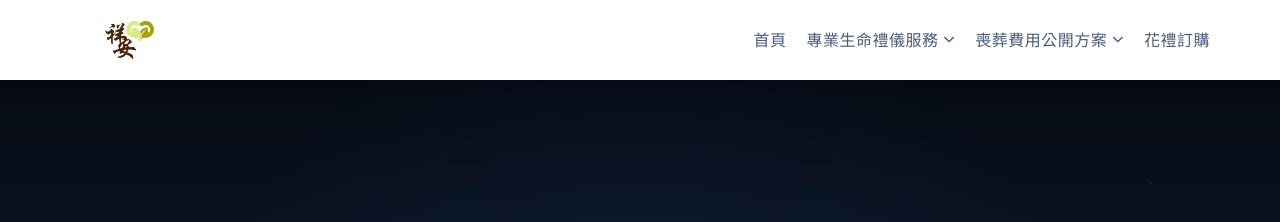
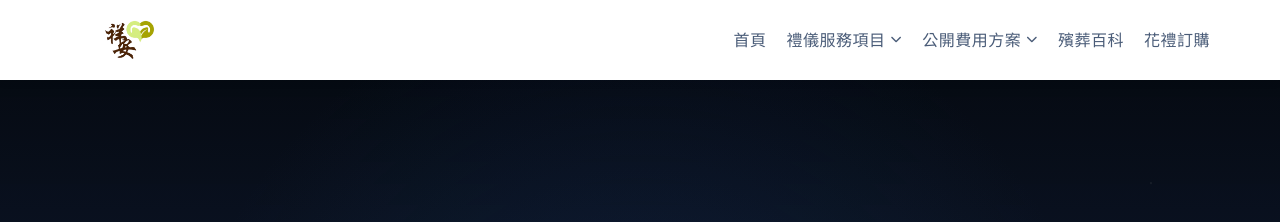
Before and after one commit to Shiangan/Shiangan, a Jekyll site: the page index.html, which Jekyll copies as it is, in a window 1280 px wide. Shown: the top 222 px of the page. Built offline with Jekyll 4.4.1, drawn with Linux system fonts in a browser that asks for light colours; some web fonts are replaced.

Commit message:
Update index.html

```diff
--- a/index.html
+++ b/index.html
@@ -132,7 +132,7 @@
                 <li role="menuitem"><a href="index.html">首頁</a></li>
 
                 <li class="has-dropdown" role="menuitem" aria-haspopup="true">
-            <a href="services.html" class="dropdown-toggle">專業生命禮儀服務 <i class="fas fa-chevron-down"></i></a>
+                    <a href="services.html" class="dropdown-toggle">禮儀服務項目 <i class="fas fa-chevron-down"></i></a>
                     <ul class="submenu">
                         <li><a href="services.html#buddhist-taoist">中式禮儀 (佛/道)</a></li>
                         <li><a href="services.html#western-etiquette">西式禮儀 (基/天)</a></li>
@@ -142,17 +142,20 @@
                 </li>
 
                 <li class="has-dropdown" role="menuitem" aria-haspopup="true">
-            <a href="plans.html" class="dropdown-toggle">喪葬費用公開方案 <i class="fas fa-chevron-down"></i></a>
+                    <a href="plans.html" class="dropdown-toggle">公開費用方案 <i class="fas fa-chevron-down"></i></a>
                     <ul class="submenu">
                         <li><a href="plans.html#basic">國民契約 6.8萬</a></li>
-                <li><a href="plans.html#eighty-eight">中式契約 8.8萬</a></li>
-                <li><a href="plans.html#west">西式契約</a></li>
+                        <li><a href="plans.html#eighty-eight">中式契約 8.8萬起</a></li>
+                        <li><a href="plans.html#sixteen-eight">中式契約 16.8萬起</a></li>
+                        <li><a href="plans.html#west">西式契約方案</a></li>
                     </ul>
                 </li>
 
+                <li role="menuitem"><a href="blog.html">殯葬百科</a></li>
                 <li role="menuitem"><a href="order.html">花禮訂購</a></li>
             </ul>
         </nav>
+
 
 
         <button class="menu-toggle" id="menu-toggle" aria-label="切換導覽選單" aria-expanded="false">
```
Lines whose indentation alone changed are shown as unchanged.
